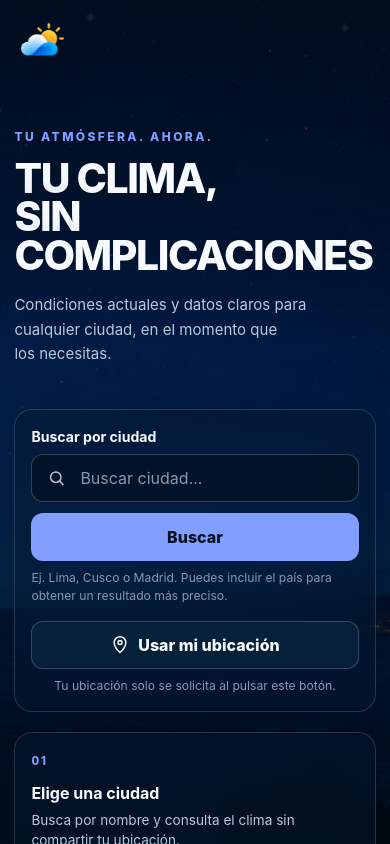
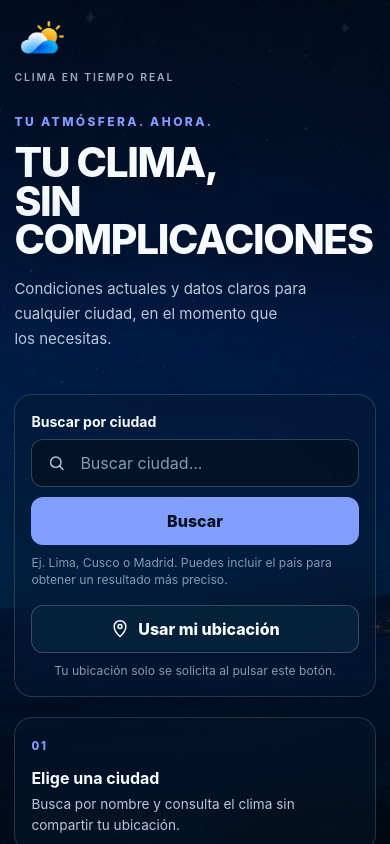
Before and after one commit to DavidDevXPe/App-Clima, a React (Vite) app: page / in a window 390 px wide. Shown: the top 844 px of the page. Built offline with nearby package versions, Linux system fonts and the light colour scheme.

Commit message:
fix: refine ATMOS mobile welcome header

```diff
--- a/src/App.css
+++ b/src/App.css
@@ -673,6 +673,14 @@ svg {
     padding: 0.9rem;
   }
 
+  .app--welcome .app-header {
+    min-height: 0;
+    align-items: flex-start;
+    flex-direction: column;
+    justify-content: flex-start;
+    gap: 0.35rem;
+  }
+
   .app-header__logo {
     width: auto;
     height: 3.25rem;
@@ -687,12 +695,30 @@ svg {
     text-align: right;
   }
 
+  .app--welcome .app-header__descriptor {
+    display: inline-flex;
+    max-width: none;
+    justify-content: flex-start;
+    color: var(--text-secondary);
+    font-size: 0.65rem;
+    font-weight: 600;
+    line-height: 1.2;
+    letter-spacing: 0.18em;
+    opacity: 0.85;
+    text-align: left;
+    white-space: nowrap;
+  }
+
+  .app--welcome .app-header__descriptor span {
+    display: none;
+  }
+
   .app-header__update {
     white-space: normal;
   }
 
-  .hero {
-    margin-top: clamp(2.5rem, 7vh, 4rem);
+  .app--welcome .hero {
+    margin-top: clamp(1.5rem, 3.5vh, 2rem);
   }
 
   .hero h1 {
```
